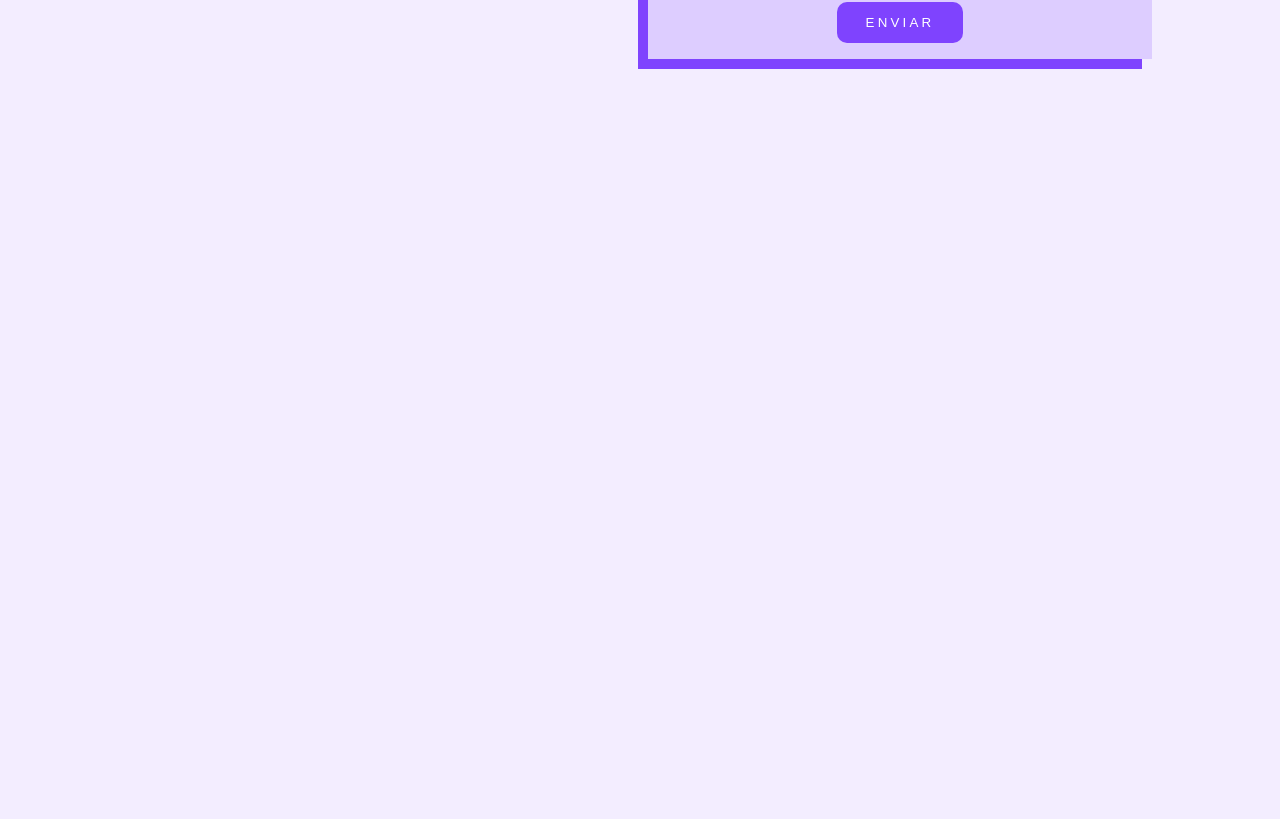
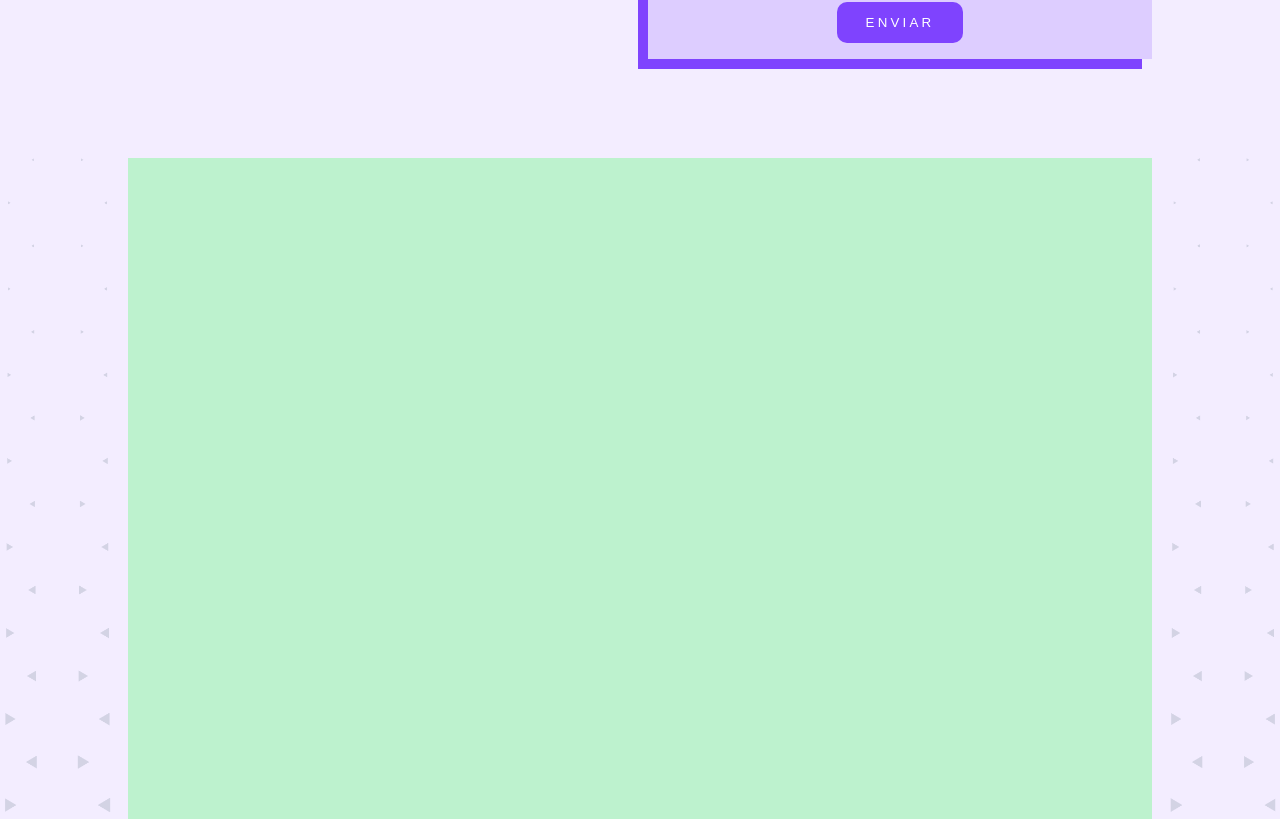
Before and after one commit to leoleodev/desenh4ndo_voce, a React (Vite) app: page / in a window 1280 px wide. Shown: the part 3141-3960 px from the top of the page. Before the commit the page ends 3299 px from the top, so only its background shows below. Built offline with nearby package versions, Linux system fonts and the light colour scheme.

Commit message:
deposition section in progress

```diff
--- a/src/styles/global.css
+++ b/src/styles/global.css
@@ -146,3 +146,39 @@ main{
     margin-bottom: 3rem;
 
 }
+
+.section3{
+    width: 100vw;
+    height: 130vh;
+
+    opacity: 0.3;
+
+    position: relative;
+
+    display: flex;
+    justify-content: center;
+}
+.section3::before{
+    content: "";
+    width: 100%;
+    height: 100%;
+    position: absolute;
+    top: 0;
+    background-image: url(../images/subBackgrounds/subBackground2.png);
+    background-repeat: no-repeat;
+    background-size: cover;
+    background-position: bottom bottom;
+    z-index: -1;
+    opacity: 0.5;
+}
+.widthContainerMain3{
+    width: 80%;
+    height: 100%;
+    background: #43FE61;
+
+    display: flex;
+    align-items: center;
+    justify-content: center;
+
+    gap: 1rem;
+}
```
